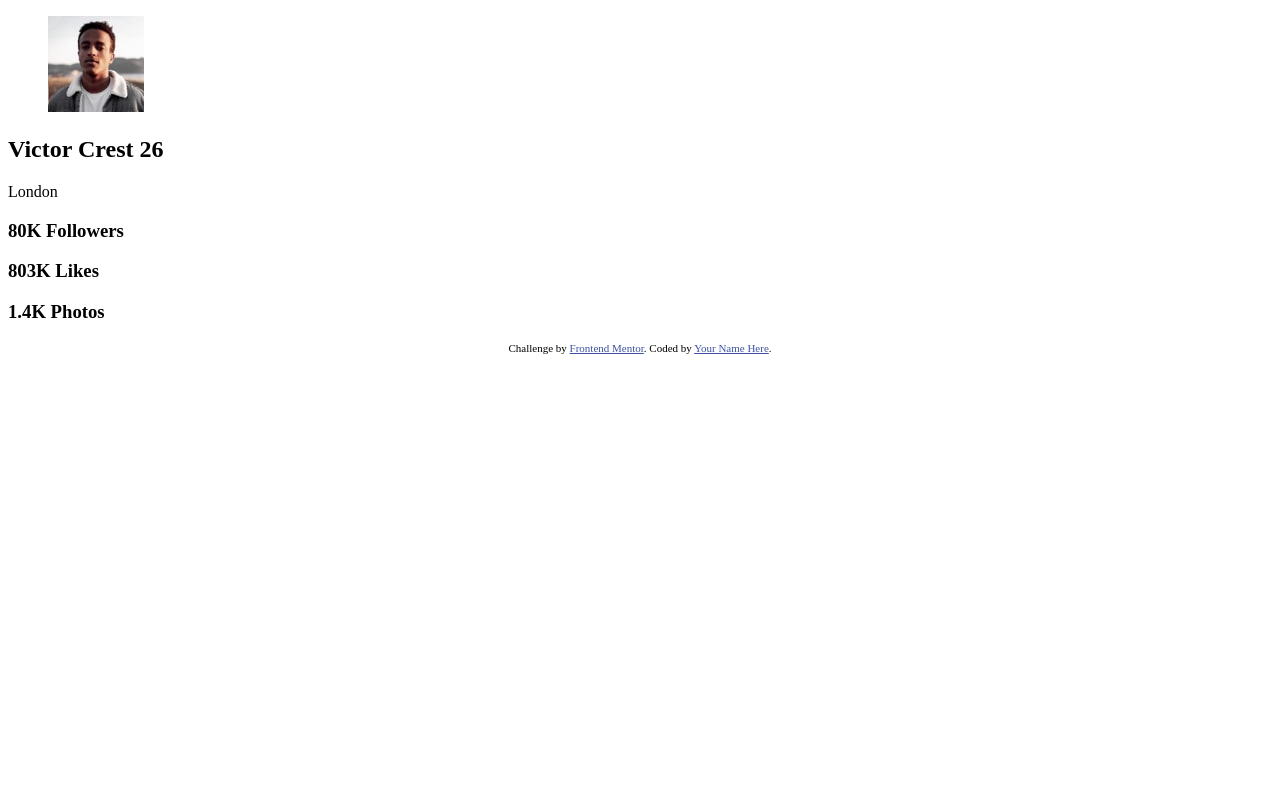
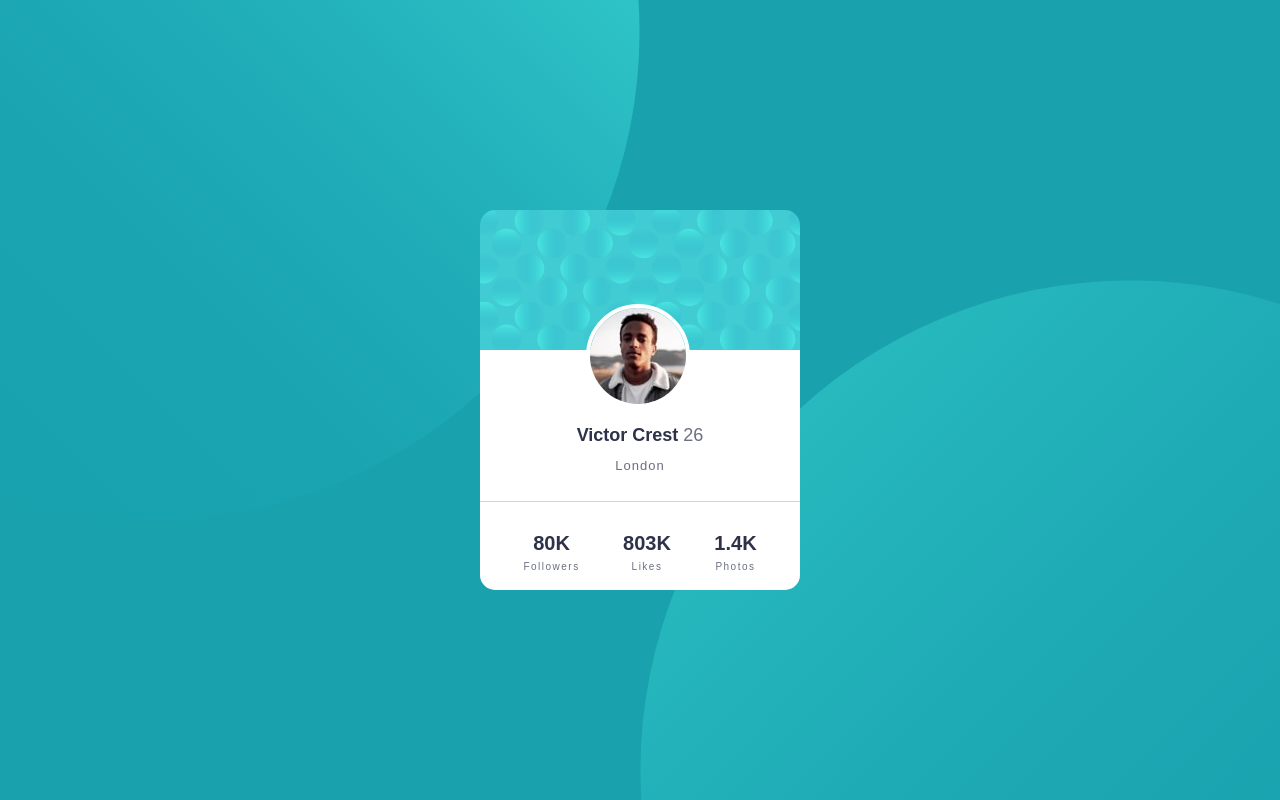
Before and after one commit to jesus0107/profile-card-component-main, a plain HTML site: page index.html in a window 1280 px wide. Drawn offline with Linux system fonts and the light colour scheme.

Commit message:
Finished styles

```diff
--- a/index.html
+++ b/index.html
@@ -30,9 +30,9 @@
           <p>London</p>
         </div>
         <div class="card__statistics">
-          <h3 class="followers">80K <span>Followers</span></h3>
-          <h3 class="likes">803K <span>Likes</span></h3>
-          <h3 class="photos">1.4K <span>Photos</span></h3>
+          <h3>80K <span>Followers</span></h3>
+          <h3>803K <span>Likes</span></h3>
+          <h3>1.4K <span>Photos</span></h3>
         </div>
       </section>
     </main>
--- a/style.css
+++ b/style.css
@@ -1,4 +1,94 @@
+:root {
+  --dar-cyan: hsl(185, 75%, 39%);
+  --dark-blue: hsl(229, 23%, 23%);
+  --dark-grayis-blue: hsl(227, 10%, 46%);
+  --dark-gray: hsl(0, 0%, 59%);
+  --font-Kumbh: "Kumbh Sans", sans-serif;
+}
+* {
+  margin: 0;
+  padding: 0;
+  box-sizing: border-box;
+}
+html {
+  font-size: 62.5%;
+}
+body {
+  background-color: var(--dar-cyan);
+  background-image: url(/images/bg-pattern-top.svg),
+    url(/images/bg-pattern-bottom.svg);
+  background-repeat: no-repeat;
+  background-position: right 50vw bottom 35vh, left 50vw top 35vh;
+}
+
+main {
+  margin: calc(50vh - 190px) auto;
+  width: 86%;
+  max-width: 320px;
+  min-width: 274px;
+  height: 380px;
+  border-radius: 15px;
+  background: url(/images/bg-pattern-card.svg) white;
+  background-repeat: repeat no-repeat;
+  text-align: center;
+}
+
+.user-container {
+  height: 140px;
+}
+.user-container figure {
+  position: absolute;
+  left: calc(50% - 54px);
+  top: calc(50% - 96px);
+}
+.user-container img {
+  border-radius: 50%;
+  border: solid 0.4rem white;
+}
+
+.card {
+  padding-top: 75px;
+  font-family: var(--font-Kumbh);
+}
+.card__user {
+  border-bottom: solid 1px lightgrey;
+  padding-bottom: 28px;
+}
+.card__user h1 {
+  font-size: 1.8rem;
+  color: var(--dark-blue);
+}
+.card__user h1 span {
+  font-weight: normal;
+  color: var(--dark-grayis-blue);
+}
+.card__user p {
+  padding-top: 12px;
+  font-size: 1.3rem;
+  letter-spacing: 1px;
+  color: var(--dark-grayis-blue);
+}
+
+.card__statistics {
+  display: flex;
+  justify-content: space-evenly;
+  padding-top: 30px;
+}
+.card__statistics h3 {
+  font-size: 2rem;
+  color: var(--dark-blue);
+}
+.card__statistics h3 span {
+  font-size: 1rem;
+  font-weight: normal;
+  letter-spacing: 1.5px;
+  display: block;
+  color: var(--dark-grayis-blue);
+  padding-top: 6px;
+}
+
 .attribution {
+  display: none;
   font-size: 11px;
   text-align: center;
 }
```
